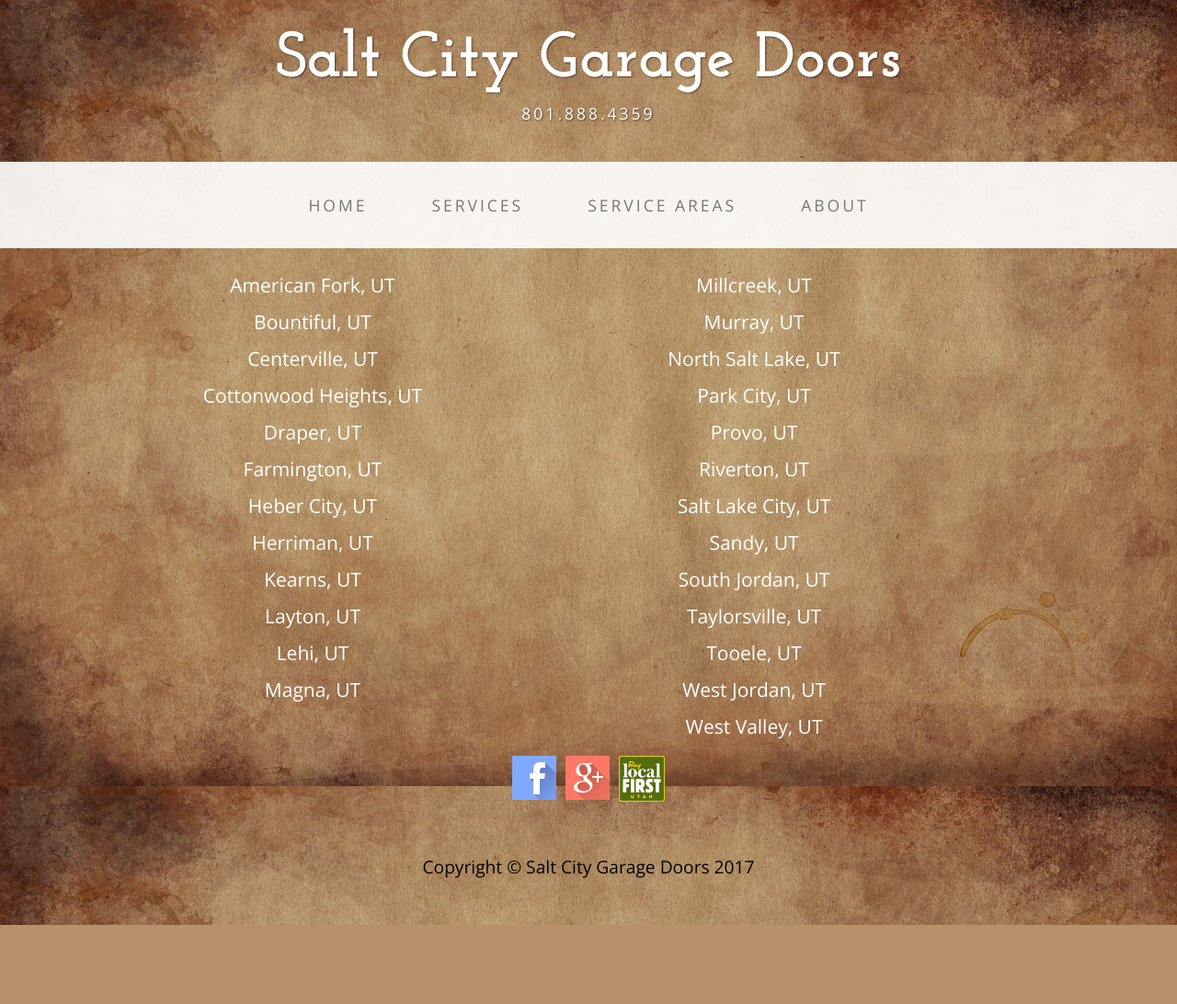
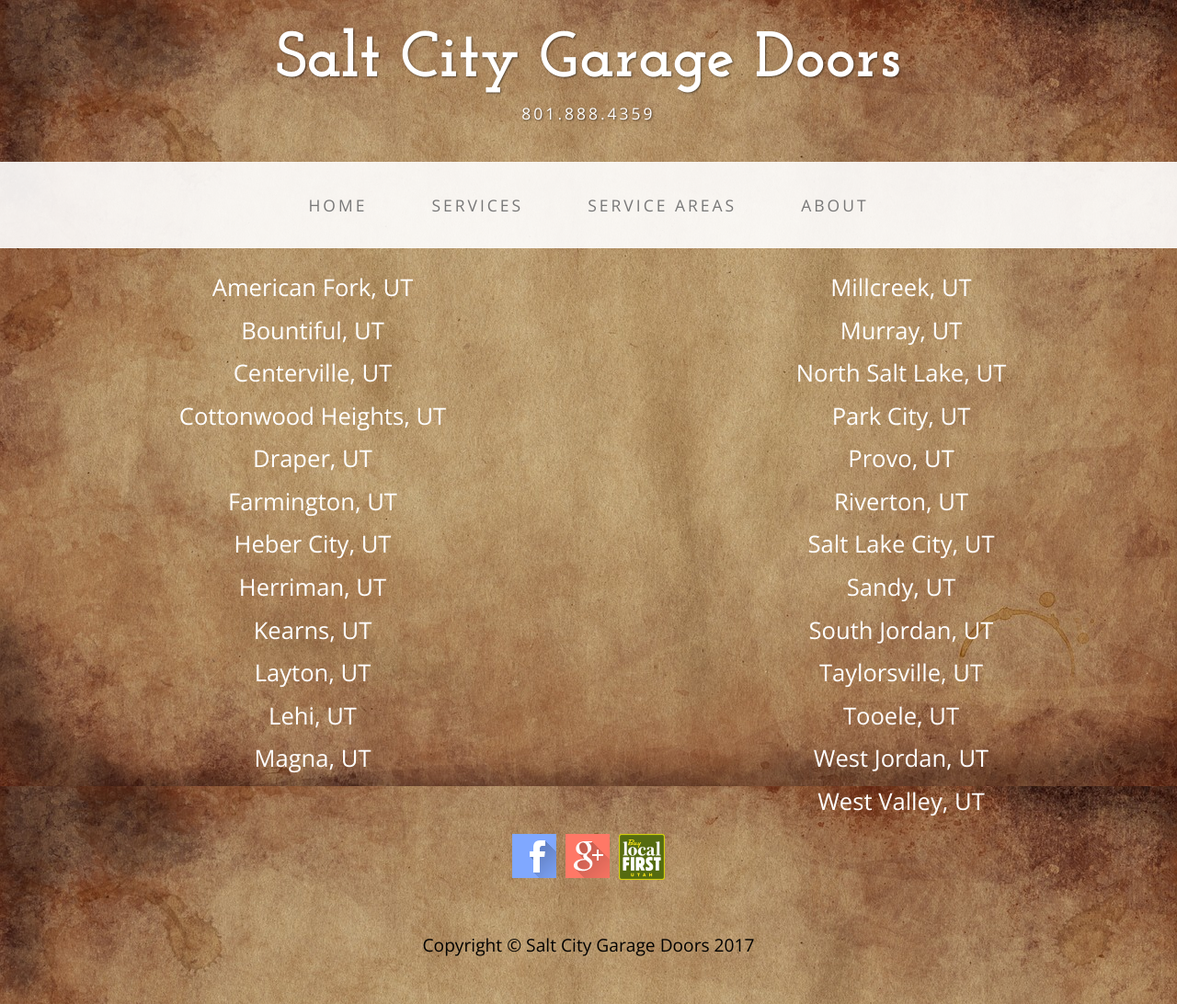
Before and after one commit to jcolber/saltcity, a PHP site: page /service-areas.php in a window 1280 px wide. Shown: the whole page at 92% size. Before the commit the page ends 1006 px from the top, so only its background shows below. Run offline with PHP 8.4, Linux system fonts and the light colour scheme; some libraries are stand-ins or nearby versions.

Commit message:
Add files via upload

```diff
--- a/css/business-casual.css
+++ b/css/business-casual.css
@@ -67,7 +67,7 @@ hr {
 .areas a{
     text-decoration: none;
     color:white;
-    font-size: 1.5em;
+    font-size: 2vw;
 }
 
 .areas li{
--- a/service-areas.php
+++ b/service-areas.php
@@ -62,7 +62,7 @@
                         </li>
                     </ul>
                 </div>
-                <div class="areas col-xs-3">
+                <div class="areas col-xs-6">
                     <ul>
                         <li><a href="#" data-toggle="modal" data-target="#millcreekModal">
                            <span itemprop="areaServed">Millcreek, UT</span>
```
